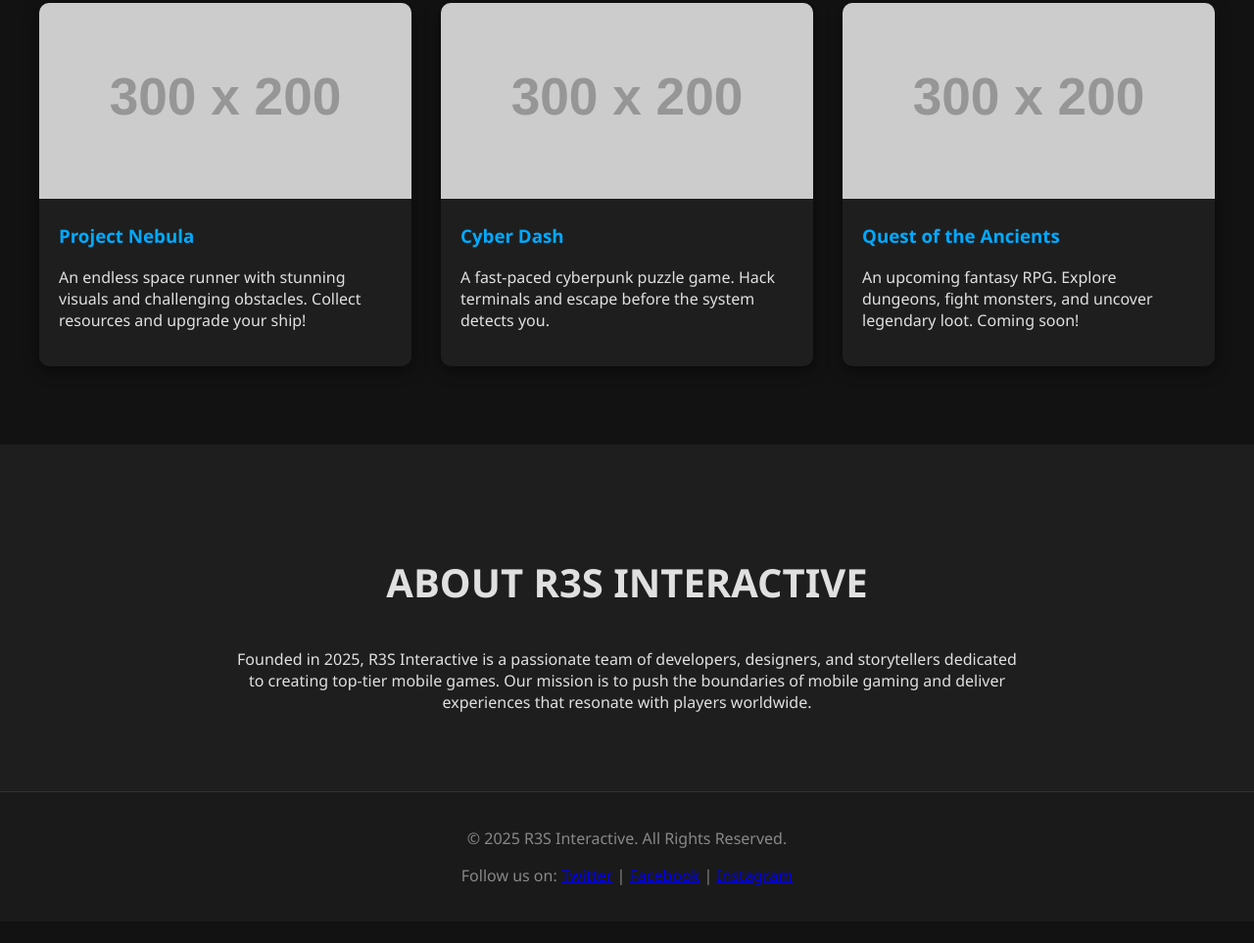
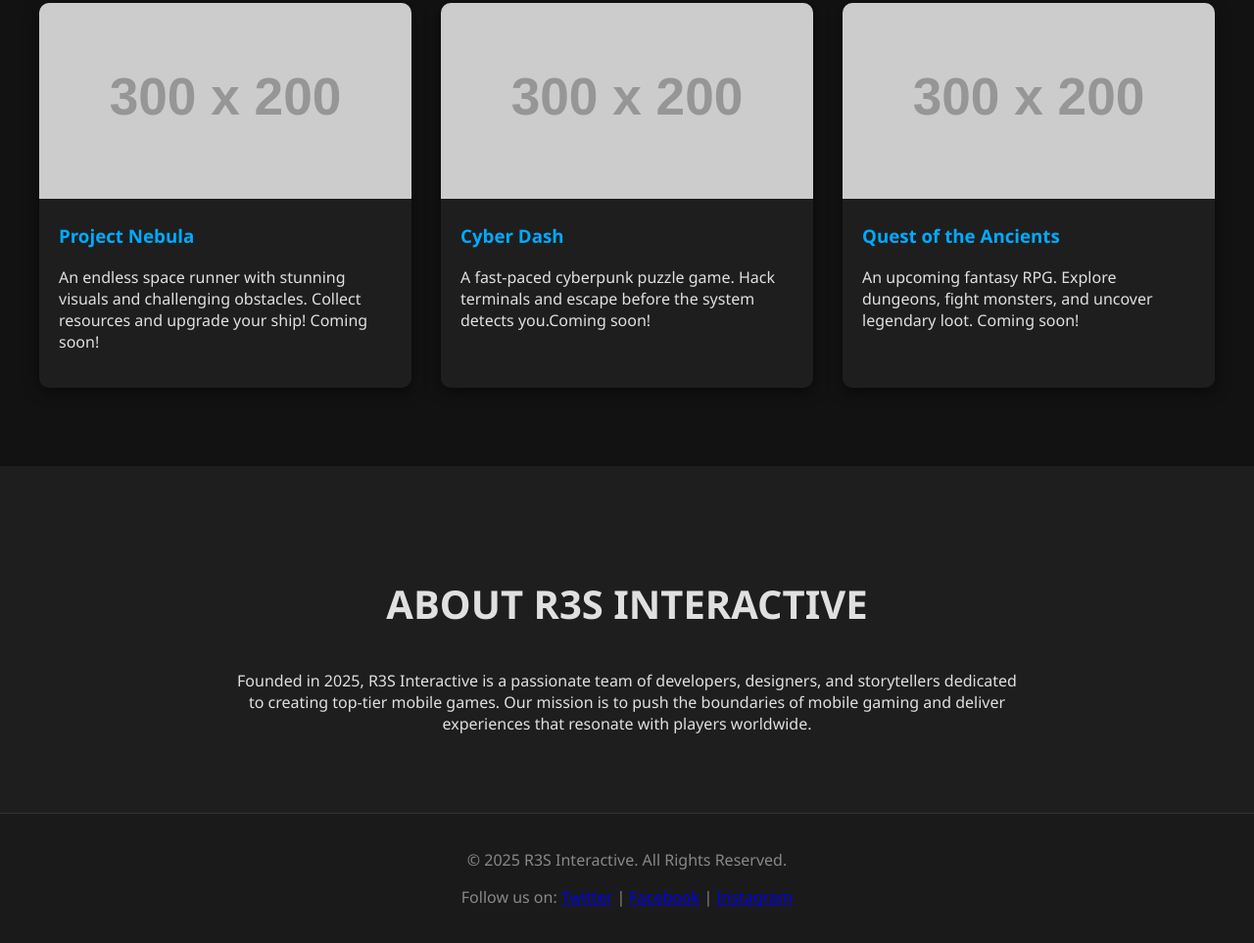
Before and after one commit to gsekharreddy/temp, a plain HTML site: page index.html in a window 1280 px wide. Shown: the part 699-1662 px from the top of the page at 98% size. Before the commit the page ends 1640 px from the top, so only its background shows below. Drawn offline with Linux system fonts and the light colour scheme; placeholder pictures from the web are drawn by us.

Commit message:
Update index.html

```diff
--- a/index.html
+++ b/index.html
@@ -179,21 +179,21 @@
                         <img src="https://via.placeholder.com/300x200.png/00aaff/FFFFFF?text=Game+One" alt="Game One Screenshot">
                         <div class="game-card-content">
                             <h3>Project Nebula</h3>
-                            <p>An endless space runner with stunning visuals and challenging obstacles. Collect resources and upgrade your ship!</p>
+                            <p>An endless space runner with stunning visuals and challenging obstacles. Collect resources and upgrade your ship! Coming soon!</p>
                         </div>
                     </div>
                     <div class="game-card">
                         <img src="https://via.placeholder.com/300x200.png/ff6347/FFFFFF?text=Game+Two" alt="Game Two Screenshot">
                         <div class="game-card-content">
                             <h3>Cyber Dash</h3>
-                            <p>A fast-paced cyberpunk puzzle game. Hack terminals and escape before the system detects you.</p>
+                            <p>A fast-paced cyberpunk puzzle game. Hack terminals and escape before the system detects you.Coming soon! </p>
                         </div>
                     </div>
                     <div class="game-card">
                         <img src="https://via.placeholder.com/300x200.png/32cd32/FFFFFF?text=Coming+Soon" alt="Coming Soon">
                         <div class="game-card-content">
                             <h3>Quest of the Ancients</h3>
-                            <p>An upcoming fantasy RPG. Explore dungeons, fight monsters, and uncover legendary loot. Coming soon!</p>
+                            <p>An upcoming fantasy RPG. Explore dungeons, fight monsters, and uncover legendary loot. Coming soon! </p>
                         </div>
                     </div>
                 </div>
```
